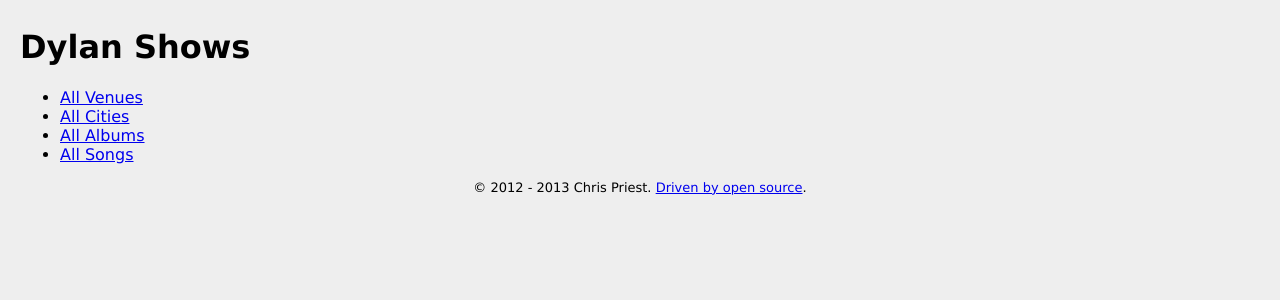
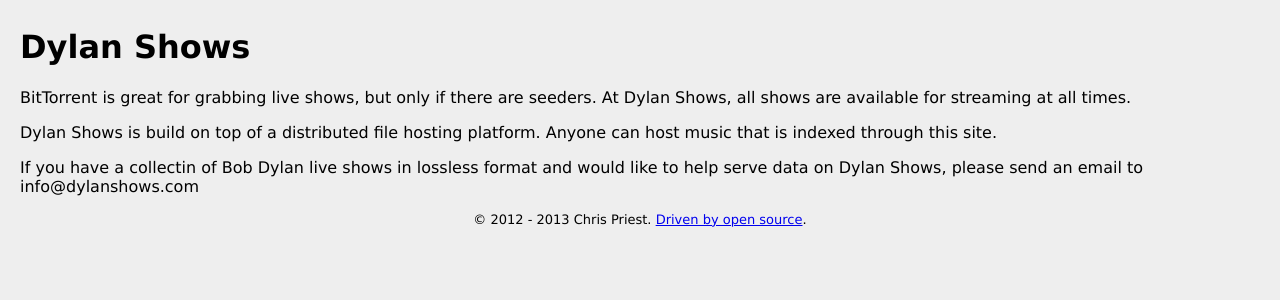
Before and after one commit to priestc/dylan, a Python web app: template templates/home.html in a window 1280 px wide. Shown: the part 45-345 px from the top of the page. Run offline with Jinja, Linux system fonts and the light colour scheme; the template is opened without the code that fills it, so the values that code supplies are empty; some libraries are stand-ins or nearby versions.

Commit message:
changed home page

```diff
--- a/templates/home.html
+++ b/templates/home.html
@@ -2,11 +2,20 @@
 
 {% block content %}
     <h1>Dylan Shows</h1>
-    <ul>
-        <li><a href="/venues">All Venues</a></li>
-        <li><a href="/cities">All Cities</a></li>
-        <li><a href="/albums">All Albums</a></li>
-        <li><a href="/songs">All Songs</a></li>
-    </ul>
+
+    <p>
+        BitTorrent is great for grabbing live shows, but only if there are seeders.
+        At Dylan Shows, all shows are available for streaming at all times.
+    </p>
+
+    <p>
+        Dylan Shows is build on top of a distributed file hosting platform.
+        Anyone can host music that is indexed through this site.
+    </p>
+
+    <p>
+        If you have a collectin of Bob Dylan live shows in lossless format and would
+        like to help serve data on Dylan Shows, please send an email to info@dylanshows.com
+    </p>
 
 {% endblock %}
```
